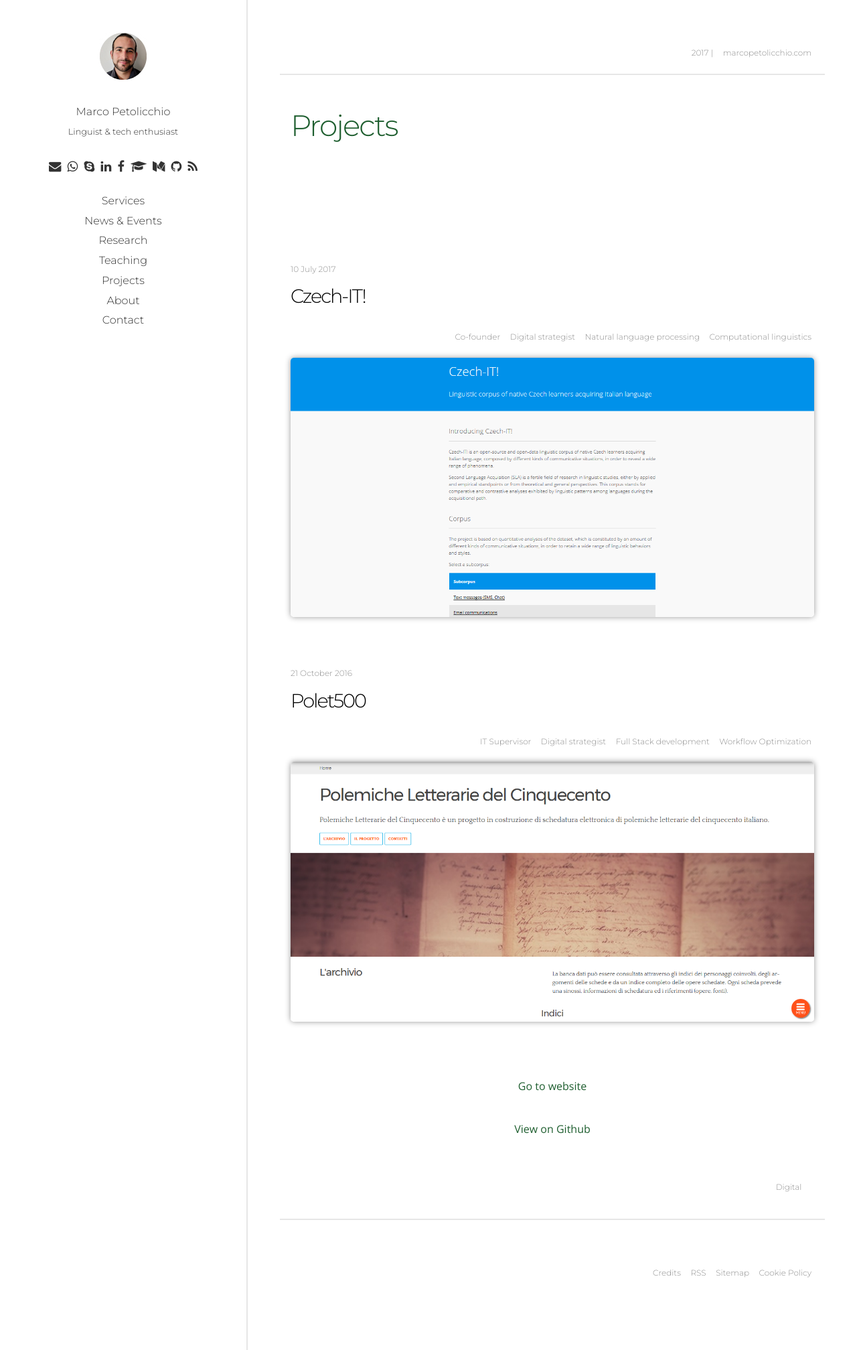
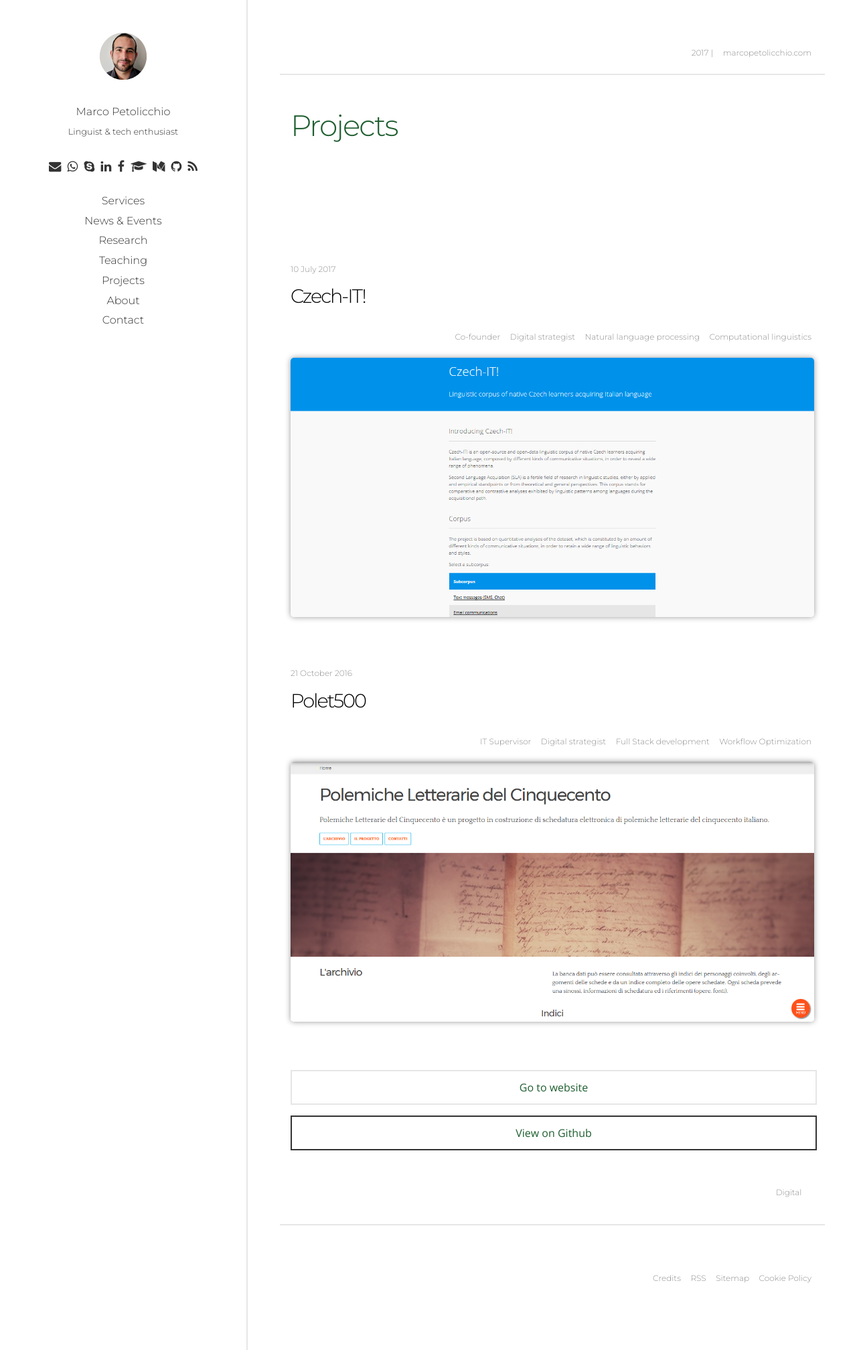
Before and after one commit to p-marco/p-marco.github.io, a Jekyll site: the page built from projects.md, in a window 1280 px wide. Shown: the whole page at 67% size. Built offline with Jekyll 4.4.1, drawn with Linux system fonts in a browser that asks for light colours; our own code applies the rules of GitHub Pages for plain Markdown files.

Commit message:
new commit

```diff
--- a/assets/css/styles.scss
+++ b/assets/css/styles.scss
@@ -292,7 +292,7 @@ p {margin-top:1em}
 
 	margin-top:1em;
 	margin-bottom:1em;
-	border-size: 2px;
+	border-width: 2px;
 	border-style:solid;
 	color: $color-brand;
 }
```
